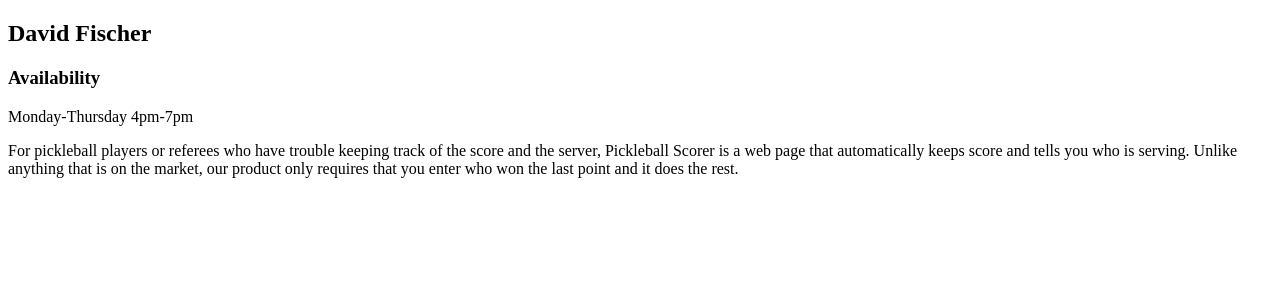
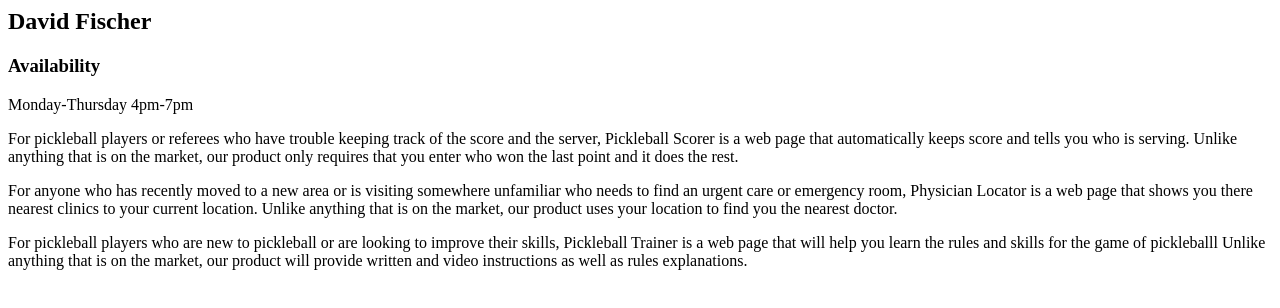
Before and after one commit to dfischer25/Module1, a plain HTML site: page index.html in a window 1280 px wide. Drawn offline with Linux system fonts and the light colour scheme.

Commit message:
Added elevator pitches

```diff
--- a/index.html
+++ b/index.html
@@ -1,5 +1,3 @@
-<!DOCTYPE html>
-
 <h2>David Fischer</h2>
 <h3>Availability</h3>
 <p>Monday-Thursday 4pm-7pm</p>
@@ -10,3 +8,17 @@ Pickleball Scorer
 is a web page that automatically keeps score and tells you who is serving.
 Unlike anything that is on the market,
 our product only requires that you enter who won the last point and it does the rest. </p>
+
+<p>For anyone who has recently moved to a new area or is visiting somewhere unfamiliar
+who needs to find an urgent care or emergency room,
+Physician Locator
+is a web page that shows you there nearest clinics to your current location.
+Unlike anything that is on the market,
+  our product uses your location to find you the nearest doctor.</p>
+
+<p>For pickleball players
+who are new to pickleball or are looking to improve their skills,
+Pickleball Trainer
+is a web page that will help you learn the rules and skills for the game of pickleballl
+Unlike anything that is on the market,
+our product will provide written and video instructions as well as rules explanations. </p>
```
